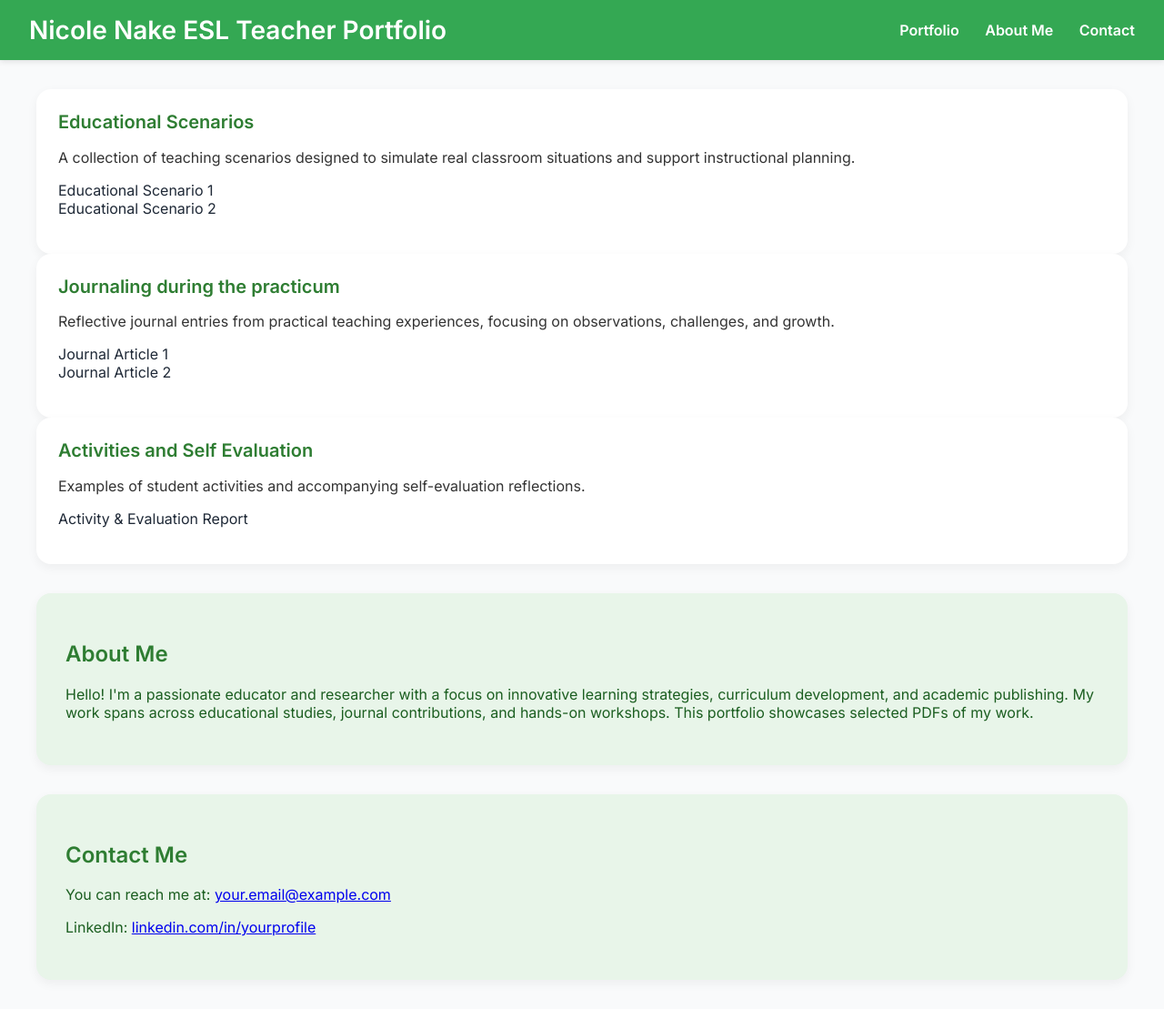
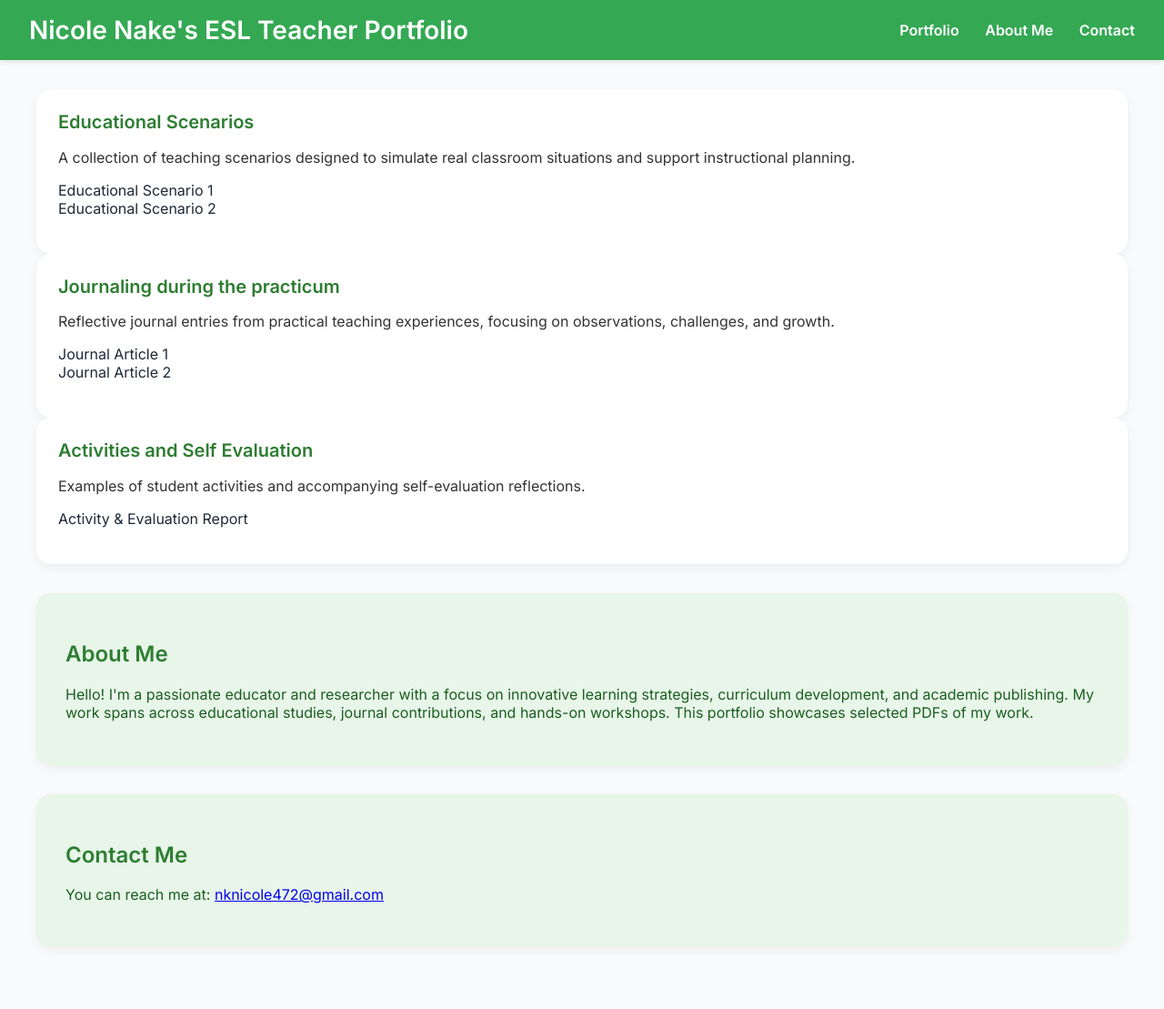
Before and after one commit to nicolenk472/portfolio, a plain HTML site: page index.html in a window 1280 px wide. Shown: the whole page at 91% size. After the commit the page ends 1073 px from the top, so only its background shows below. Drawn offline with Linux system fonts and the light colour scheme.

Commit message:
Fixed some typos

```diff
--- a/index.html
+++ b/index.html
@@ -3,7 +3,7 @@
 <head>
   <meta charset="UTF-8" />
   <meta name="viewport" content="width=device-width, initial-scale=1.0" />
-  <title>My PDF Portfolio</title>
+  <title>Nicole Nake's Portfolio</title>
   <link href="https://fonts.googleapis.com/css2?family=Inter:wght@400;600&display=swap" rel="stylesheet">
   <style>
     body {
@@ -89,7 +89,7 @@
 </head>
 <body>
   <header>
-    <h1>Nicole Nake ESL Teacher Portfolio</h1>
+    <h1>Nicole Nake's ESL Teacher Portfolio</h1>
     <nav>
       <a href="#portfolio">Portfolio</a>
       <a href="#about">About Me</a>
@@ -131,8 +131,7 @@
 
     <section id="contact" class="page-section">
       <h2>Contact Me</h2>
-      <p>You can reach me at: <a href="mailto:your.email@example.com">your.email@example.com</a></p>
-      <p>LinkedIn: <a href="https://www.linkedin.com/in/yourprofile" target="_blank">linkedin.com/in/yourprofile</a></p>
+      <p>You can reach me at: <a href="mailto:your.email@example.com">nknicole472@gmail.com</a></p>
     </section>
   </main>
 </body>
```
